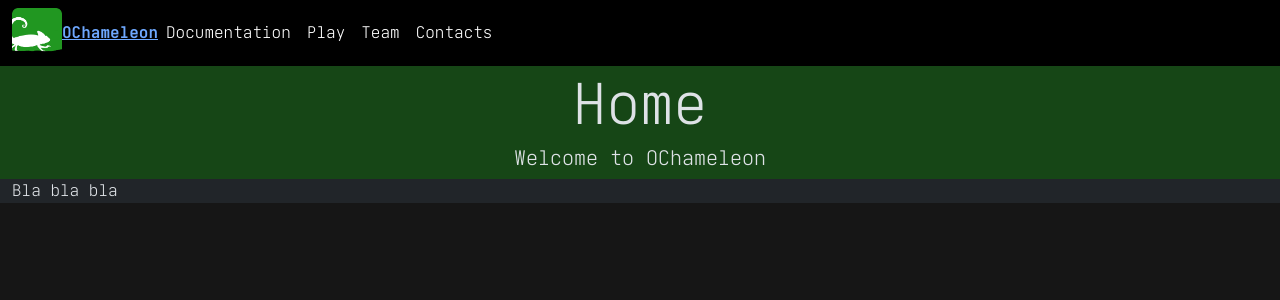
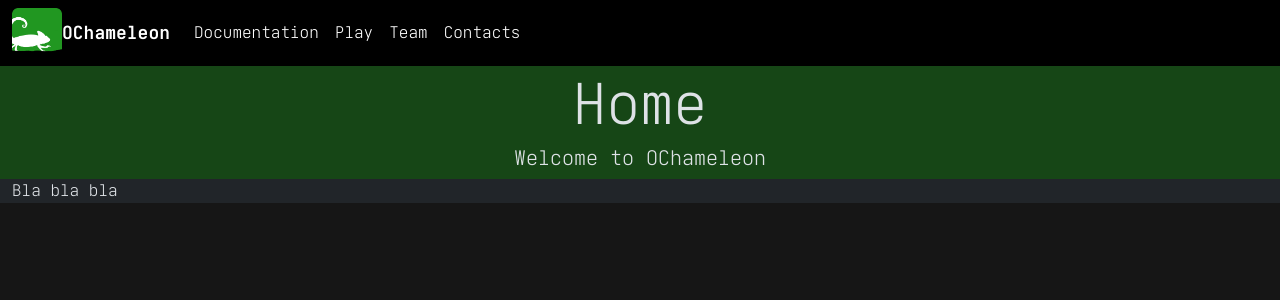
Before and after one commit to ochameleon/ochameleon.github.io, a Jekyll site: the page built from index.html, in a window 1280 px wide. Shown: the top 300 px of the page. Built offline with Jekyll 4.4.1, drawn with Linux system fonts in a browser that asks for light colours.

Commit message:
Hover highlight is working. Reverting navbar-brand and trying to make the text larger

```diff
--- a/_includes/menu.html
+++ b/_includes/menu.html
@@ -3,7 +3,7 @@
         <a href="{{ '/' | relative_url }}">
             <img src="{{ '/files/logo/colour-icon-square-top.png' | relative_url }}" class="corner-logo" width="50" alt="Logo">
         </a>
-        <a href="{{ '/' | relative_url }}">
+        <a class="navbar-brand fixed-left" href="{{ '/' | relative_url }}">
             <b>OChameleon</b>
         </a>
 
--- a/static/style.css
+++ b/static/style.css
@@ -18,9 +18,23 @@
     font-style:  bold;
 }
 
+
+
+
+
+
+.navbar-brand {
+    font-size: large;
+}
+
 .navbar-nav .nav-item .nav-link:hover {
     color: rgb(33, 151, 33);
 }
+
+
+
+
+
 
 html, body {
     background-color: rgb(22, 22, 22);
```
